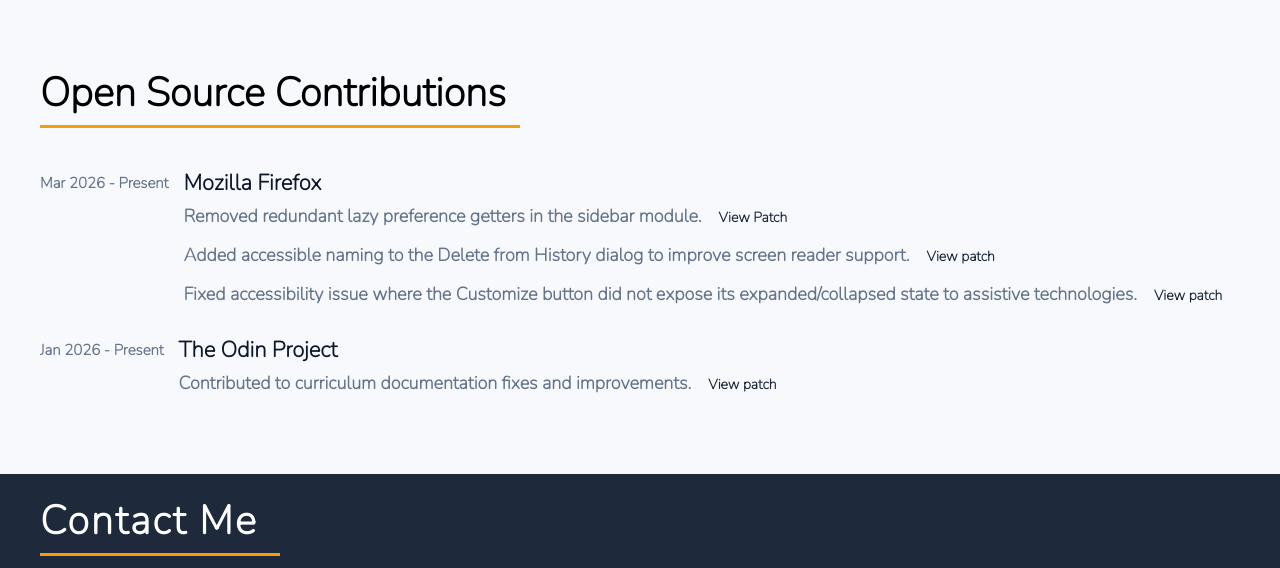
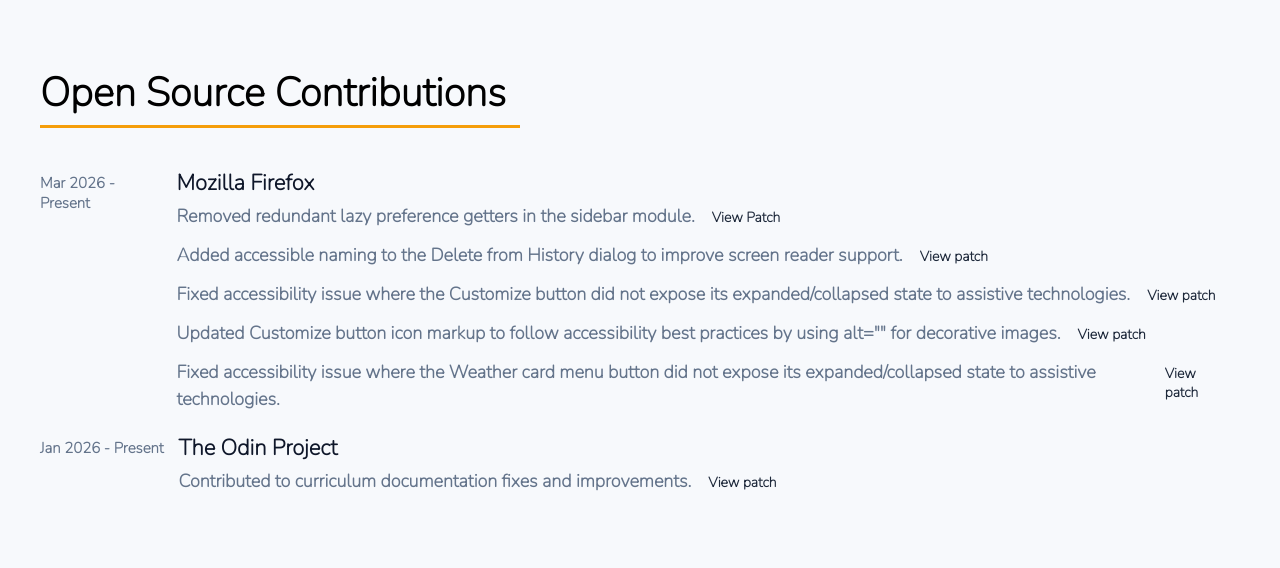
Before and after one commit to sameeksha-dalvi/dev-portfolio-homepage, a website built with webpack: page src/template.html in a window 1280 px wide. Shown: the part 1687-2255 px from the top of the page. Built offline with nearby package versions, Linux system fonts and the light colour scheme.

Commit message:
Add firefox open source contributions

```diff
--- a/src/template.html
+++ b/src/template.html
@@ -323,9 +323,21 @@
                         </div>
                     </div>
                     <div class="os-details">
-                        <p>Fixed accessibility issue where the Customize button did not expose its expanded/collapsed state to assistive technologies.
+                        <p>Fixed accessibility issue where the Customize button did not expose its expanded/collapsed state to assistive technologies.</p>
                         <div class="os-link">
                             <a href="https://phabricator.services.mozilla.com/D294100" target="_blank">View patch</a>
+                        </div>
+                    </div>
+                    <div class="os-details">
+                        <p>Updated Customize button icon markup to follow accessibility best practices by using alt="" for decorative images.</p>
+                        <div class="os-link">
+                            <a href="https://phabricator.services.mozilla.com/D296514" target="_blank">View patch</a>
+                        </div>
+                    </div>
+                    <div class="os-details">
+                        <p>Fixed accessibility issue where the Weather card menu button did not expose its expanded/collapsed state to assistive technologies.</p>
+                        <div class="os-link">
+                            <a href="https://phabricator.services.mozilla.com/D301289" target="_blank">View patch</a>
                         </div>
                     </div>
                 </div>
```
